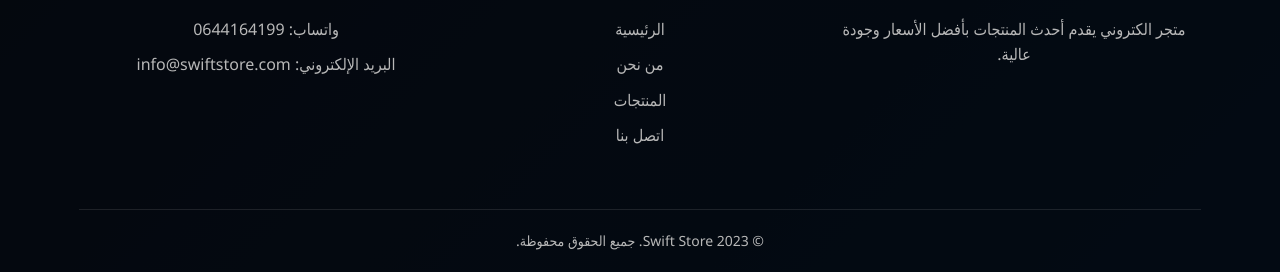
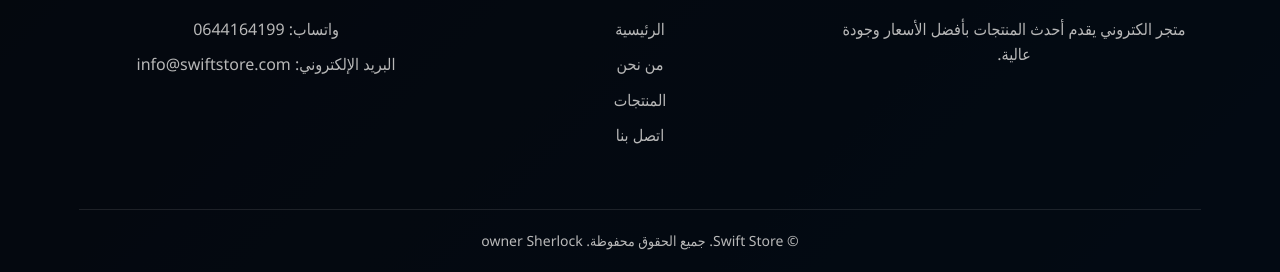
Before and after one commit to sherlocknots/Swift-Store, a plain HTML site: page index.html in a window 1280 px wide. Shown: the part 2818-3090 px from the top of the page. Drawn offline with Linux system fonts and the light colour scheme.

Commit message:
Update index.html

```diff
--- a/index.html
+++ b/index.html
@@ -622,7 +622,7 @@
                 </div>
             </div>
             <div class="copyright">
-                &copy; 2023 Swift Store. جميع الحقوق محفوظة.
+                &copy;  Swift Store. جميع الحقوق محفوظة. owner Sherlock
             </div>
         </div>
     </footer>
```
